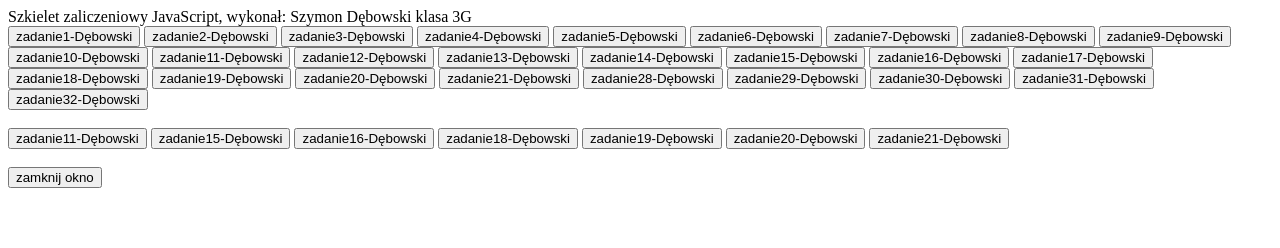
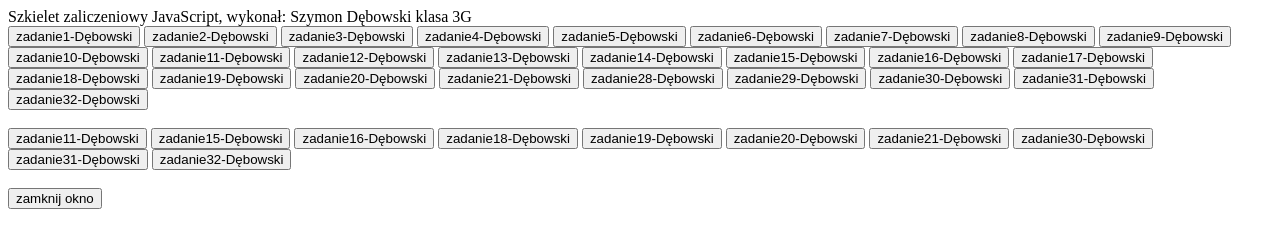
Before and after one commit to nieprofessor/Java, a plain HTML site: page index.html in a window 1280 px wide. Drawn offline with Linux system fonts and the light colour scheme.

Commit message:
Update index.html

```diff
--- a/index.html
+++ b/index.html
@@ -223,6 +223,9 @@ function okno_zamknij()
     <input type="button" name="zadanie19-KOD" value="zadanie19-Dębowski" onclick="WinOpen_zadanie19_KOD(' ')">
     <input type="button" name="zadanie20-KOD" value="zadanie20-Dębowski" onclick="WinOpen_zadanie20_KOD(' ')">
     <input type="button" name="zadanie21-KOD" value="zadanie21-Dębowski" onclick="WinOpen_zadanie21_KOD(' ')">
+    <input type="button" name="zadanie30-KOD" value="zadanie30-Dębowski" onclick="WinOpen_zadanie30_KOD(' ')">
+    <input type="button" name="zadanie31-KOD" value="zadanie31-Dębowski" onclick="WinOpen_zadanie31_KOD(' ')">
+    <input type="button" name="zadanie32-KOD" value="zadanie32-Dębowski" onclick="WinOpen_zadanie32_KOD(' ')">
     <br><br>
     <input type="button" value="zamknij okno" onclick="okno_zamknij()"/>
  </form>
```
